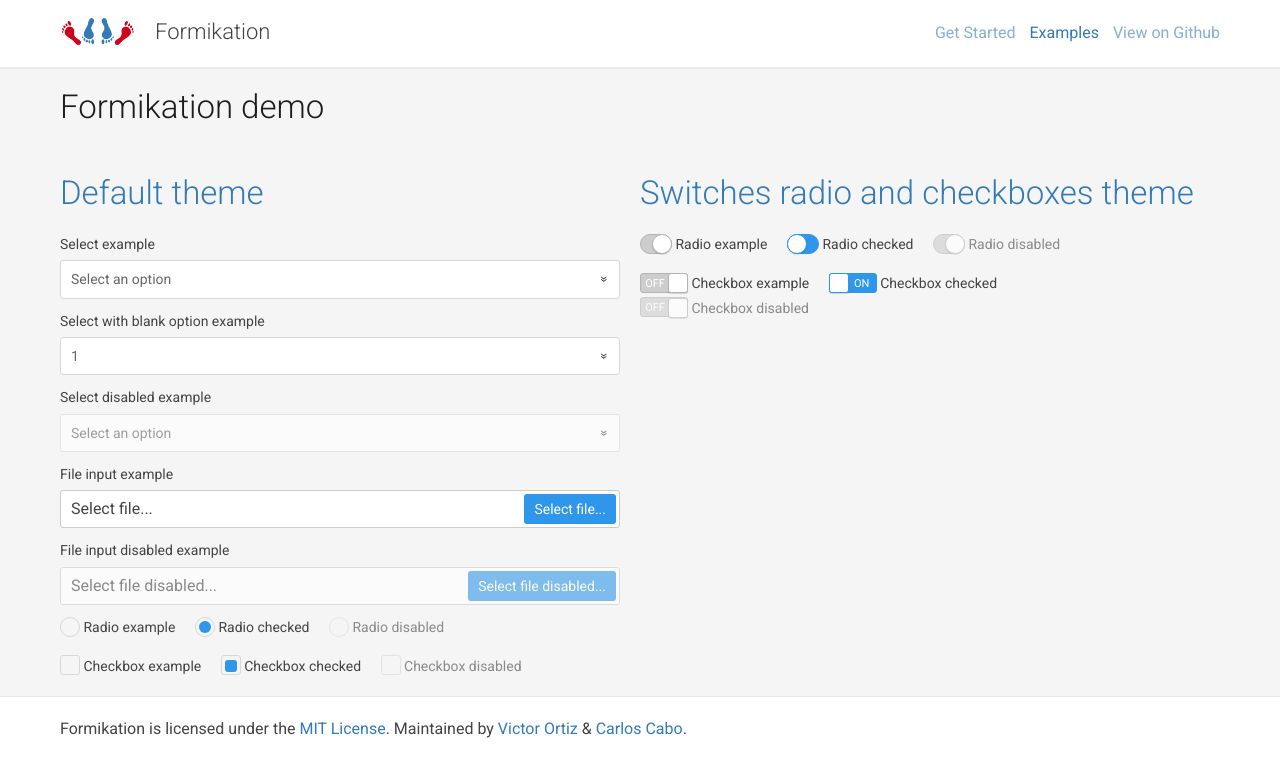
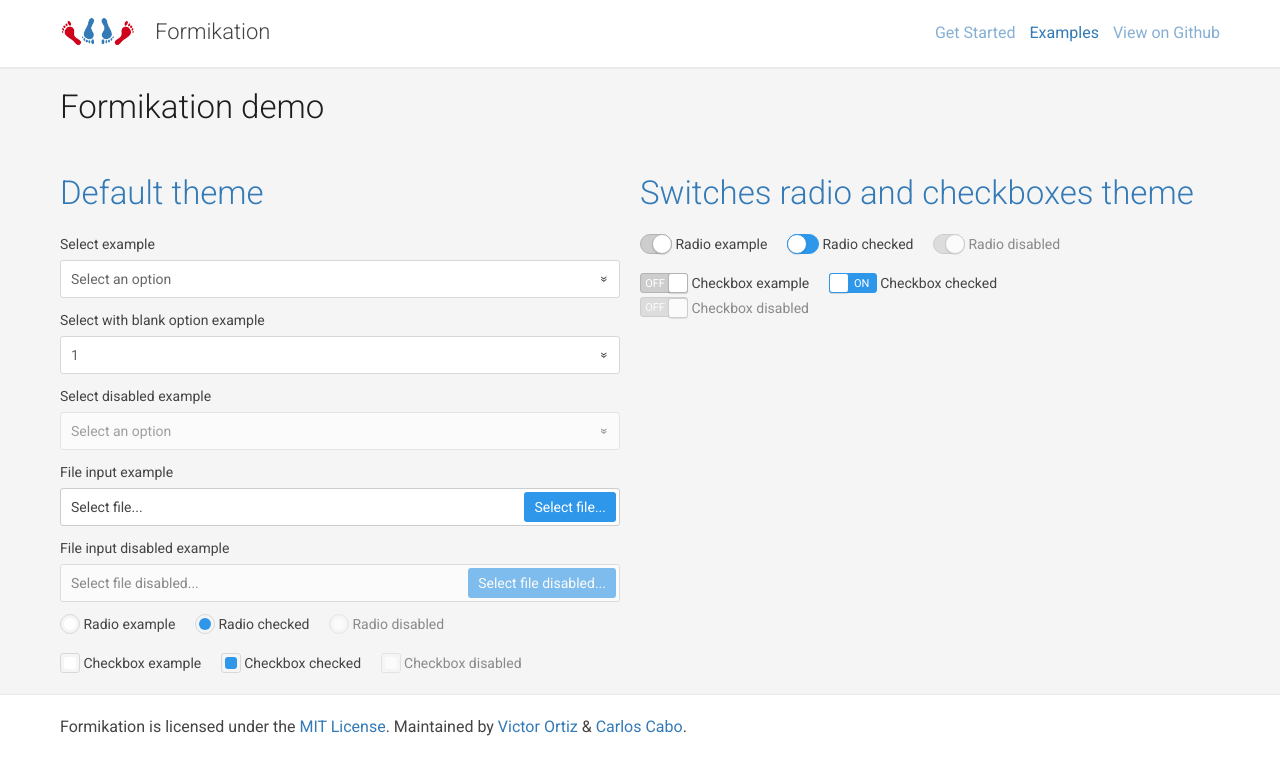
Before and after one commit to vortizhe/formikation, a Jekyll site: the page built from examples.html, in a window 1280 px wide. Shown: the top 777 px of the page. Built offline with Jekyll 4.4.1, drawn with Linux system fonts in a browser that asks for light colours; some web fonts are replaced.

Commit message:
Apply last formikation styles fixes

```diff
--- a/_sass/_formikation.scss
+++ b/_sass/_formikation.scss
@@ -2,7 +2,15 @@
 
 .formikation label {
   display: block;
-  line-height: 1.25;
+  font-size: 14px;
+  line-height: 17px;
+}
+
+.formikation *:before,
+.formikation *:after {
+  -webkit-box-sizing: border-box;
+  -moz-box-sizing: border-box;
+  box-sizing: border-box;
 }
 
 .formikation input[type=checkbox],
@@ -33,6 +41,7 @@
   content: '';
   display: block;
   position: absolute;
+  background: #fff;
 }
 
 .formikation .fk-radio.checked:after, .formikation .fk-radio.checked:after,
@@ -54,6 +63,7 @@
 .formikation .fk-select {
   display: block;
   width: 100%;
+  font-size: 14px;
 }
 
 .formikation .fk-select .fk-select-label {
@@ -69,6 +79,7 @@
   overflow: hidden;
   width: 100%;
   outline: 0;
+  font-size: 14px;
 }
 
 .formikation .fk-file-input:after {
@@ -84,7 +95,8 @@
 .formikation .fk-file-input > p {
   margin: 0;
   padding: 0;
-  line-height: 1;
+  font-size: 14px;
+  line-height: 1.15;
 }
 
 .formikation .fk-file-input input[type=file] {
@@ -97,6 +109,7 @@
   -ms-filter: "progid:DXImageTransform.Microsoft.Alpha(Opacity=0)";
   z-index: 3;
   cursor: pointer;
+  font-size: 14px;
 }
 
 // Default theme
```
